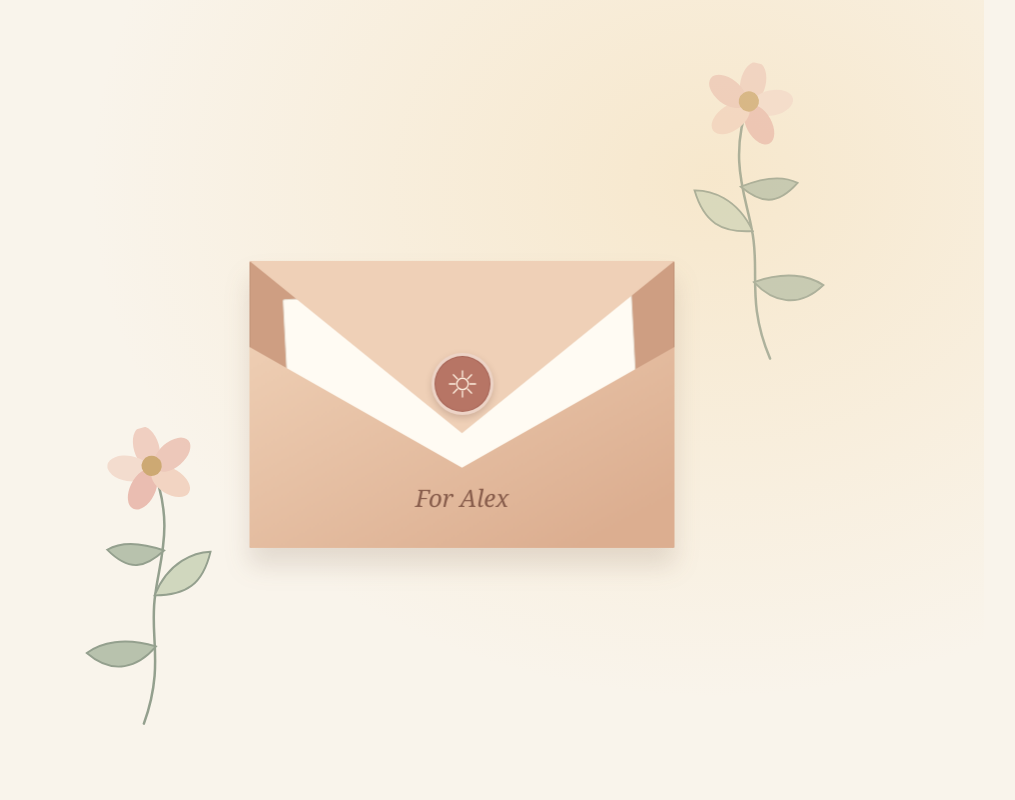
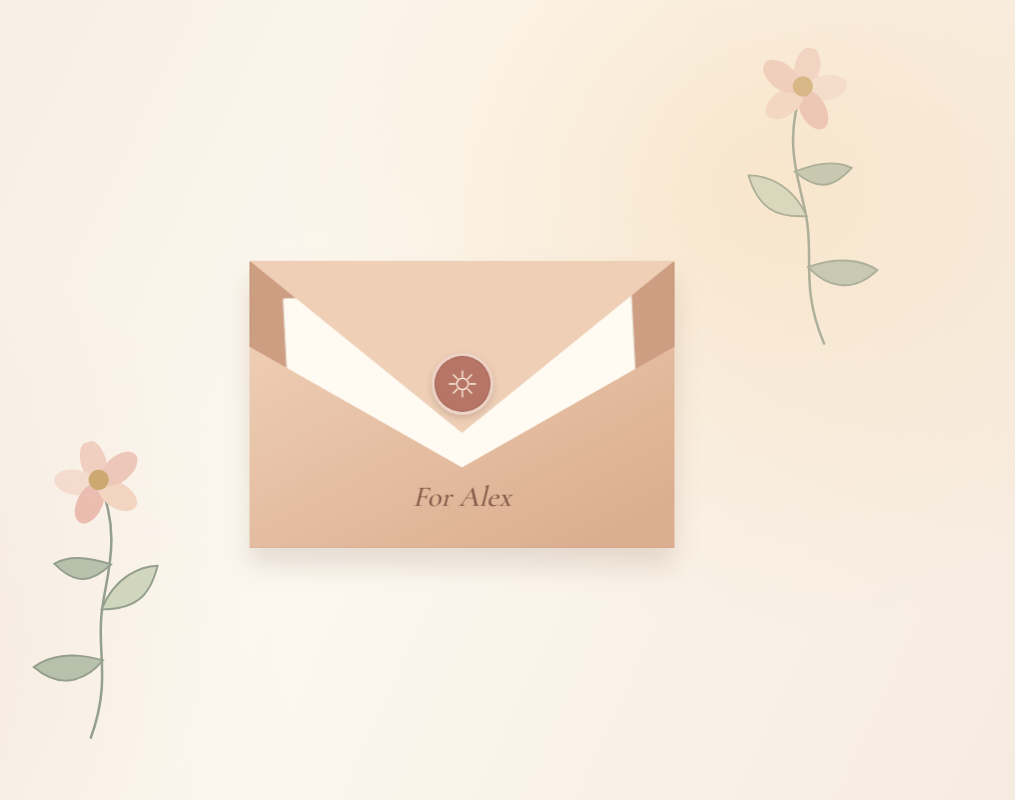
Before and after one commit to muyishen2040/Digital_Card_Shop, a Next.js app: page /cards/little-sunshine in a window 1280 px wide. Shown: the whole page, without its empty margins (178-1193 px from the left). Built offline with nearby package versions, Linux system fonts and the light colour scheme.

Commit message:
style: extend Sunshine paper scene and refine letter typography

```diff
--- a/src/app/layout.tsx
+++ b/src/app/layout.tsx
@@ -1,5 +1,20 @@
 import type { Metadata } from "next";
+import { Cormorant_Garamond, Lora } from "next/font/google";
 import "./globals.css";
+
+const sunshineDisplay = Cormorant_Garamond({
+  subsets: ["latin"],
+  weight: ["400", "500"],
+  style: ["normal", "italic"],
+  variable: "--font-sunshine-display",
+  display: "swap",
+});
+
+const sunshineReading = Lora({
+  subsets: ["latin"],
+  variable: "--font-sunshine-reading",
+  display: "swap",
+});
 
 export const metadata: Metadata = {
   title: "little moments — interactive greeting cards",
@@ -9,7 +24,9 @@ export const metadata: Metadata = {
 export default function RootLayout({ children }: Readonly<{ children: React.ReactNode }>) {
   return (
     <html lang="en">
-      <body>{children}</body>
+      <body className={`${sunshineDisplay.variable} ${sunshineReading.variable}`}>
+        {children}
+      </body>
     </html>
   );
 }
--- a/src/components/cards/sunshine/SunshineCard.module.css
+++ b/src/components/cards/sunshine/SunshineCard.module.css
@@ -6,21 +6,25 @@
   min-height: 100svh;
   width: 100%;
   overflow: hidden;
-  background: #f9f4eb;
+  background: #f8f0e6;
   color: #53483c;
 }
 .card *, .card *::before, .card *::after { box-sizing: border-box; }
 .stage {
   position: relative;
-  width: min(100%, 870px);
-  height: clamp(540px, 88svh, 830px);
+  z-index: 1;
+  width: min(100%, 990px);
+  height: clamp(560px, 92svh, 880px);
   isolation: isolate;
 }
 .sunlight {
   position: absolute;
-  inset: -10%;
-  z-index: -1;
-  background: radial-gradient(ellipse at 74% 24%, rgba(243, 211, 154, .38), transparent 57%);
+  inset: 0;
+  z-index: 0;
+  background:
+    radial-gradient(ellipse 48% 70% at 74% 23%, rgba(244, 201, 141, .32), transparent 80%),
+    radial-gradient(ellipse 35% 70% at 8% 88%, rgba(222, 177, 151, .13), transparent 82%),
+    linear-gradient(115deg, #f6ebe0 0%, #fcf8f0 43%, #f6eadf 100%);
   pointer-events: none;
 }
 .sprigLeft, .sprigRight {
@@ -104,7 +108,11 @@
   left: 8%; right: 8%;
   bottom: 12%;
   color: #875c4b;
-  font: italic clamp(17px, 2.7vw, 24px)/1.3 Georgia, "Times New Roman", serif;
+  font-family: var(--font-sunshine-display), "Baskerville", Georgia, serif;
+  font-size: clamp(23px, 2.8vw, 29px);
+  font-weight: 500;
+  font-style: italic;
+  line-height: 1.1;
   overflow-wrap: anywhere;
   text-align: center;
 }
@@ -127,12 +135,12 @@
   position: absolute;
   z-index: 5;
   left: 50%; top: 50%;
-  width: min(calc(100% - 60px), 500px);
+  width: min(calc(100% - 44px), 560px);
   max-height: calc(100% - 58px);
-  min-height: min(510px, calc(100% - 58px));
+  min-height: min(530px, calc(100% - 58px));
   overflow-x: hidden;
   overflow-y: auto;
-  padding: clamp(42px, 6.8%, 60px) clamp(35px, 6%, 55px);
+  padding: clamp(42px, 6.5%, 59px) clamp(34px, 6%, 54px);
   border: 1px solid #e7dace;
   background: #fffdf8;
   box-shadow: 0 15px 42px rgba(93, 64, 43, .14);
@@ -163,20 +171,30 @@
 }
 .letterContent { position: relative; z-index: 2; }
 .salutation {
-  margin: 8px 0 31px;
-  font: normal clamp(28px, 4.5vw, 39px)/1.15 Georgia, "Times New Roman", serif;
-  letter-spacing: -.04em;
+  margin: 8px 0 30px;
+  font-family: var(--font-sunshine-display), "Baskerville", Georgia, serif;
+  font-size: clamp(38px, 4.5vw, 48px);
+  font-weight: 500;
+  line-height: 1.08;
+  letter-spacing: -.025em;
   overflow-wrap: anywhere;
 }
 .message {
   margin: 0;
-  font: 17px/1.83 Georgia, "Times New Roman", serif;
+  font-family: var(--font-sunshine-reading), "Palatino Linotype", Georgia, serif;
+  font-size: 16px;
+  line-height: 1.85;
+  letter-spacing: .003em;
   white-space: pre-wrap;
   overflow-wrap: anywhere;
 }
 .signature {
-  margin: 32px 0 0;
-  font: italic 19px/1.45 Georgia, "Times New Roman", serif;
+  margin: 34px 0 0;
+  font-family: var(--font-sunshine-display), "Baskerville", Georgia, serif;
+  font-size: 28px;
+  font-weight: 500;
+  font-style: italic;
+  line-height: 1.2;
   color: #96735d;
   text-align: right;
   overflow-wrap: anywhere;
@@ -211,26 +229,26 @@
 .srOnly { position: absolute; width: 1px; height: 1px; padding: 0; margin: -1px; overflow: hidden; clip: rect(0,0,0,0); white-space: nowrap; border: 0; }
 @keyframes unfold { from { transform: scale(.38); opacity: .15; } to { transform: scale(1); opacity: 1; } }
 @media (max-width: 600px) {
-  .stage { height: clamp(500px, 100svh, 750px); }
+  .stage { height: clamp(540px, 100svh, 800px); }
   .envelope { width: min(79%, 390px); }
   .sprigLeft { left: -11%; bottom: 8%; width: 137px; }
   .sprigRight { right: -9%; top: 3%; width: 128px; }
   .seal { width: 54px; height: 54px; }
   .seal svg { width: 31px; height: 31px; }
-  .address { font-size: 20px; }
+  .address { font-size: 24px; }
   .letter {
-    width: calc(100% - 36px);
-    min-height: min(440px, calc(100% - 50px));
+    width: calc(100% - 24px);
+    min-height: min(460px, calc(100% - 50px));
     max-height: calc(100% - 50px);
-    padding: 44px 31px 40px;
+    padding: 44px 28px 40px;
   }
-  .salutation { font-size: 31px; margin: 5px 0 25px; }
-  .message { font-size: 16px; line-height: 1.72; }
-  .signature { font-size: 17px; }
+  .salutation { font-size: 39px; margin: 5px 0 25px; }
+  .message { font-size: 15.5px; line-height: 1.8; }
+  .signature { font-size: 26px; }
 }
 @media (max-width: 360px) {
-  .letter { width: calc(100% - 22px); padding: 42px 26px 38px; }
-  .salutation { font-size: 28px; }
+  .letter { width: calc(100% - 18px); padding: 42px 24px 38px; }
+  .salutation { font-size: 36px; }
 }
 @media (prefers-reduced-motion: reduce) {
   .envelope, .envelopeFlap, .seal, .letter, .replay { transition: none !important; }
--- a/src/components/cards/sunshine/SunshineCard.tsx
+++ b/src/components/cards/sunshine/SunshineCard.tsx
@@ -51,8 +51,8 @@ export function SunshineCard({ content }: { content: CardPersonalization }) {
 
   return (
     <main className={`${styles.card} ${opened ? styles.open : ""}`} aria-label="A Little Sunshine greeting card">
+      <div className={styles.sunlight} aria-hidden="true" />
       <div className={styles.stage}>
-        <div className={styles.sunlight} aria-hidden="true" />
         <BotanicalSprig className={styles.sprigLeft} />
         <BotanicalSprig className={styles.sprigRight} />
 
```
Also changed, not shown: 1 other file (tests, documents, lock files or other folders).
